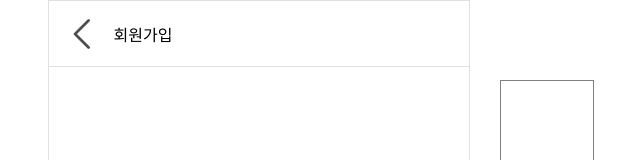
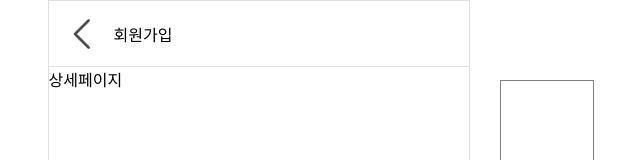
Before and after one commit to ritajeong/billige, a React (Create React App) app in the folder frontend/: page /detail in a window 1280 px wide. Shown: the top 160 px of the page, without its empty margins (304-944 px from the left). Built offline with nearby package versions, Linux system fonts and the light colour scheme.

Commit message:
[S05P21A401-110] Design: Header && NavBottom

```diff
--- a/frontend/src/App.js
+++ b/frontend/src/App.js
@@ -2,6 +2,8 @@
 import Layout from "./components/Layout/Layout";
 import Main from "./components/Layout/Main";
 import Location from "./components/Location";
+import Lent from "./components/Lent";
+import Detail from "./components/Detail";
 import { BrowserRouter as Router, Switch, Route } from "react-router-dom";
 
 import "./App.css";
@@ -11,8 +13,10 @@ function App() {
       <Router>
         <Switch>
           <Layout>
+            <Route path="/" component={Main} exact />
             <Route path="/location" component={Location} exact />
-            <Route path="/" component={Main} exact />
+            <Route path="/lent" component={Lent} exact />
+            <Route path="/detail" component={Detail} exact />
           </Layout>
         </Switch>
       </Router>
--- /dev/null
+++ b/frontend/src/components/Detail.js
@@ -0,0 +1,7 @@
+import React from "react";
+
+const Detail = () => {
+  return <div>상세페이지</div>;
+};
+
+export default Detail;
--- /dev/null
+++ b/frontend/src/components/Lent.js
@@ -0,0 +1,7 @@
+import React from "react";
+
+const Lent = () => {
+  return <div>대여하기</div>;
+};
+
+export default Lent;
```
